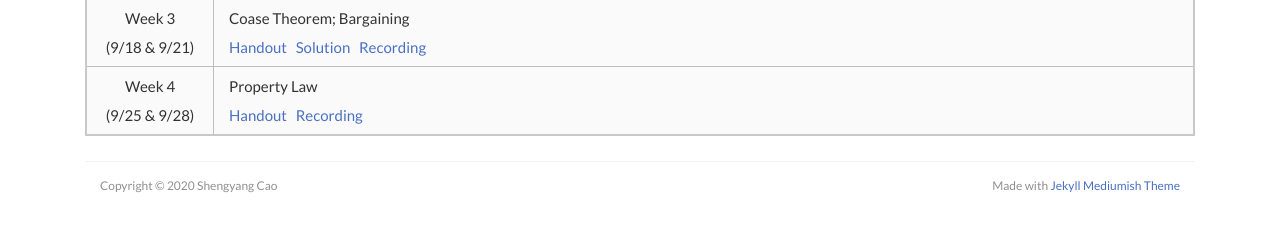
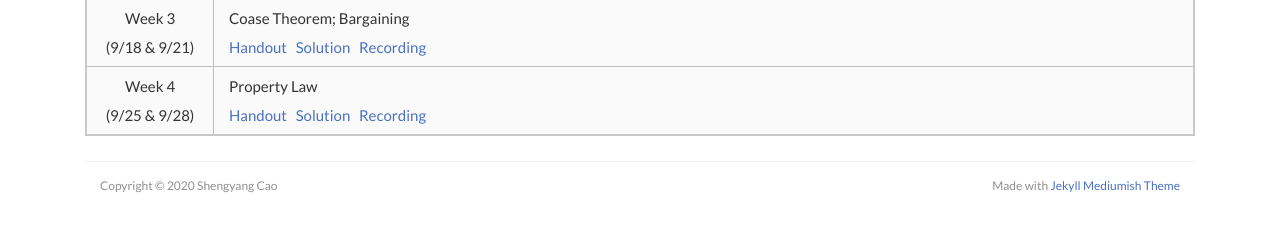
Before and after one commit to scaotravis/scaotravis.github.io, a Jekyll site: the page built from _posts/2020-08-04-teaching-fa-522.md, in a window 1280 px wide and 1286 px high. Shown: the part 1051-1283 px from the top of the window. Built offline with Jekyll 4.4.1, drawn with Linux system fonts in a browser that asks for light colours; nearby versions of some CDN libraries; comment, search, counter and statistics services are not loaded.

Commit message:
dis 3: update recording; upload sol

```diff
--- a/_posts/2020-08-04-teaching-fa-522.md
+++ b/_posts/2020-08-04-teaching-fa-522.md
@@ -33,4 +33,4 @@
 | Week 1 <br> (9/4 & 9/7) | **NO DISCUSSION** |
 | Week 2 <br> (9/11 & 9/14) | General Info; Common vs. Civil Law; Efficiency <br> [Handout]({{ site.url }}/downloads/teaching/fa20-522/522_fa20_dis-1_handout.pdf) &nbsp; [Solution]({{ site.url }}/downloads/teaching/fa20-522/522_fa20_dis-1_sol.pdf) &nbsp; [Recording](https://us-lti.bbcollab.com/collab/ui/session/playback/load/b9403c970eba4d19a56c214f6838e50a) |
 | Week 3 <br> (9/18 & 9/21) | Coase Theorem; Bargaining <br> [Handout]({{ site.url }}/downloads/teaching/fa20-522/522_fa20_dis-2_handout.pdf) &nbsp; [Solution]({{ site.url }}/downloads/teaching/fa20-522/522_fa20_dis-2_sol.pdf) &nbsp; [Recording](https://us-lti.bbcollab.com/recording/372c8b0fd03941799bf87a942f1618d5)|
-| Week 4 <br> (9/25 & 9/28) | Property Law <br> [Handout]({{ site.url }}/downloads/teaching/fa20-522/522_fa20_dis-3_handout.pdf) &nbsp; [Recording](https://us-lti.bbcollab.com/recording/d57efafc2134465ba8db91ee60140f45)|
+| Week 4 <br> (9/25 & 9/28) | Property Law <br> [Handout]({{ site.url }}/downloads/teaching/fa20-522/522_fa20_dis-3_handout.pdf) &nbsp; [Solution]({{ site.url }}/downloads/teaching/fa20-522/522_fa20_dis-3_sol.pdf) &nbsp; [Recording](https://us-lti.bbcollab.com/recording/1039ea5afe6440ec812b5f33fb97329e)|
```
Also changed, not shown: 6 other files.
